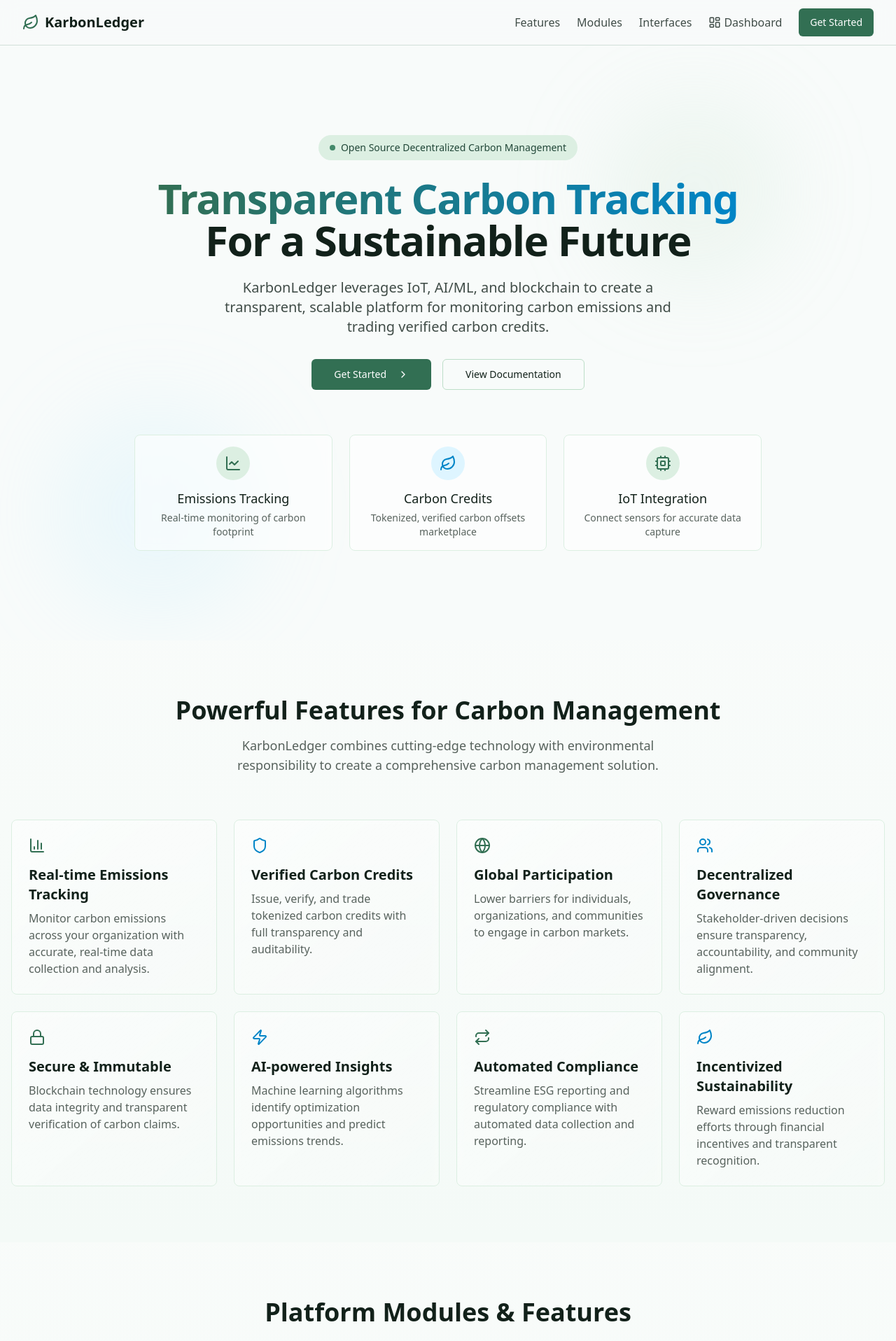
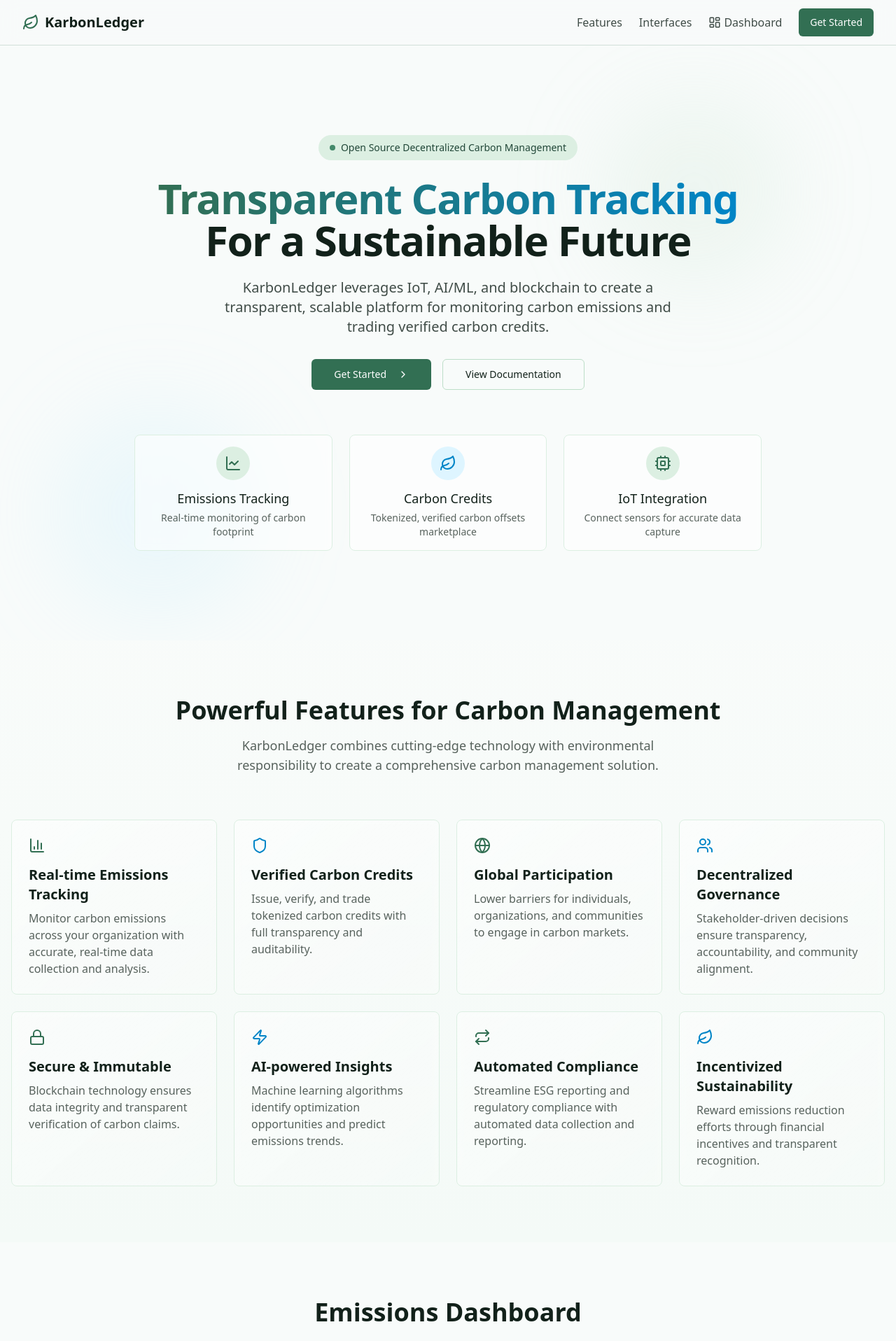
Before and after one commit to KonmaORG/Karbon-Compass, a React (Vite) app: page / in a window 1280 px wide. Shown: the top 1916 px of the page at 70% size. Built offline with nearby package versions, Linux system fonts and the light colour scheme.

Commit message:
Remove platform modules section
Removes the platform modules & features section from the features section.

```diff
--- a/src/components/Navbar.tsx
+++ b/src/components/Navbar.tsx
@@ -20,7 +20,6 @@ const Navbar = () => {
 
           <div className="hidden md:flex items-center space-x-6">
             <a href="#features" className="text-foreground/80 hover:text-foreground transition-colors">Features</a>
-            <a href="#modules" className="text-foreground/80 hover:text-foreground transition-colors">Modules</a>
             <Link to="/applications" className="text-foreground/80 hover:text-foreground transition-colors">Interfaces</Link>
             <Link to="/dashboard" className="text-foreground/80 hover:text-foreground transition-colors flex items-center">
               <LayoutDashboard size={18} className="mr-1" />
@@ -47,7 +46,6 @@ const Navbar = () => {
         <div className="md:hidden bg-background border-b">
           <div className="container mx-auto px-4 py-3 space-y-2">
             <a href="#features" className="block py-2 text-foreground/80 hover:text-foreground">Features</a>
-            <a href="#modules" className="block py-2 text-foreground/80 hover:text-foreground">Modules</a>
             <Link to="/applications" className="block py-2 text-foreground/80 hover:text-foreground">Interfaces</Link>
             <Link to="/dashboard" className="block py-2 text-foreground/80 hover:text-foreground flex items-center">
               <LayoutDashboard size={18} className="mr-1" />
--- a/src/pages/Index.tsx
+++ b/src/pages/Index.tsx
@@ -2,7 +2,6 @@
 import Navbar from "@/components/Navbar";
 import Hero from "@/components/Hero";
 import Features from "@/components/Features";
-import ModulesFeatures from "@/components/ModulesFeatures";
 import Dashboard from "@/components/Dashboard";
 import Marketplace from "@/components/Marketplace";
 import IoTDemo from "@/components/IoTDemo";
@@ -18,7 +17,6 @@ const Index = () => {
       <main className="flex-1">
         <Hero />
         <Features />
-        <ModulesFeatures />
         <Dashboard />
         <Marketplace />
         <IoTDemo />
```
